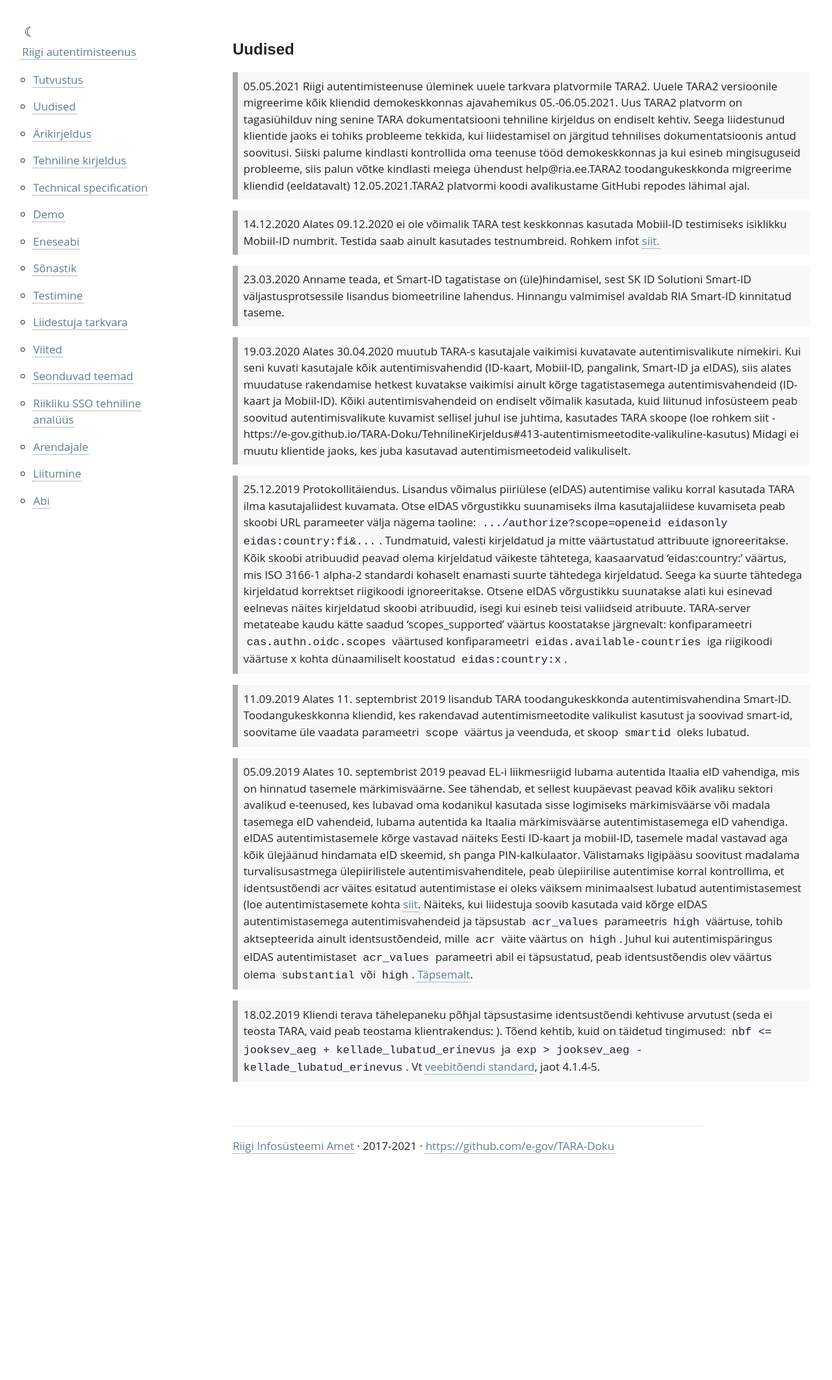
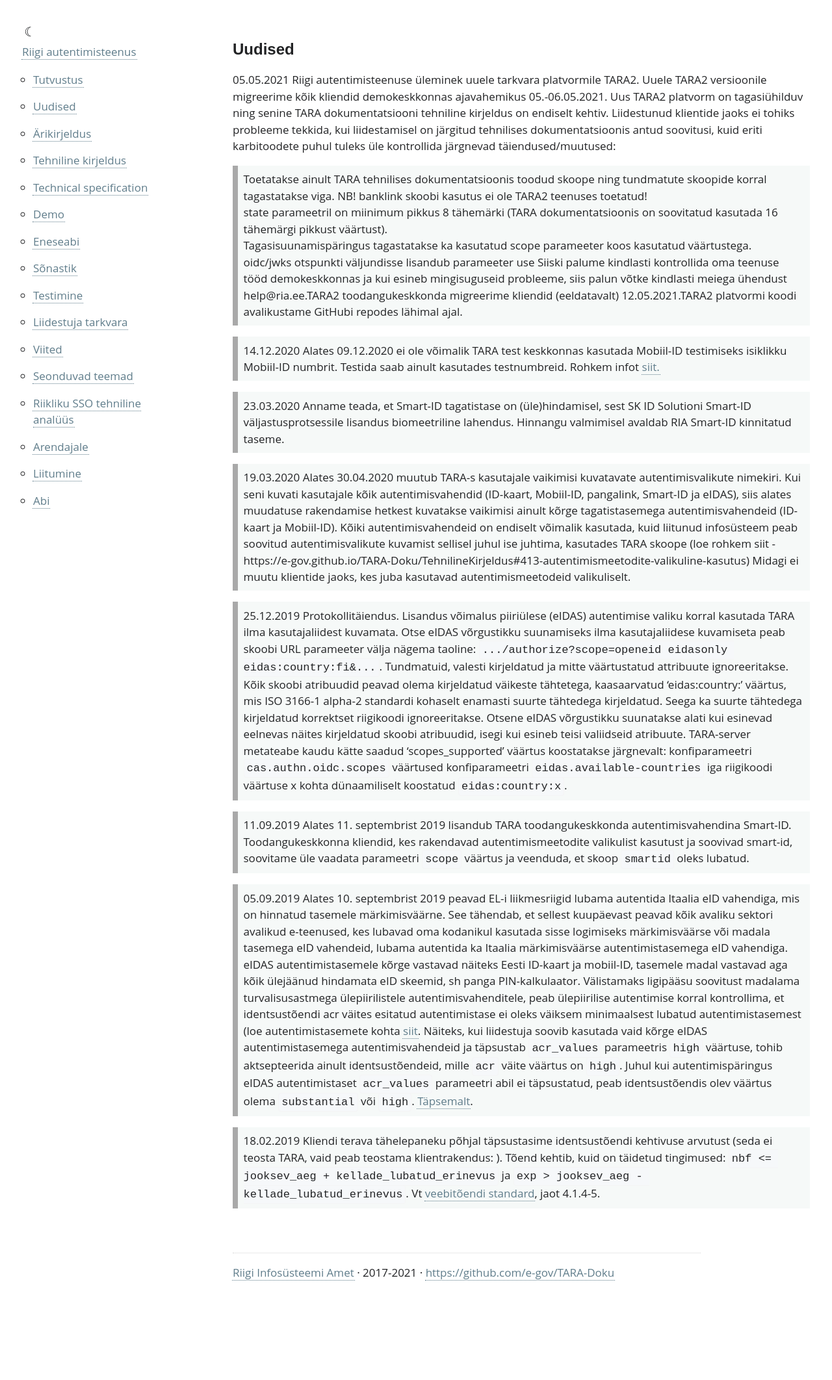
Before and after one commit to e-gov/TARA-Doku, a Jekyll site: the page built from Uudised.md, in a window 1280 px wide. Shown: the whole page at 65% size. Built offline with Jekyll 4.4.1, drawn with Linux system fonts in a browser that asks for light colours; our own code applies the rules of GitHub Pages for plain Markdown files.

Commit message:
Update Uudised.md

```diff
--- a/Uudised.md
+++ b/Uudised.md
@@ -4,7 +4,13 @@ permalink: Uudised
 
 # Uudised
 
-05.05.2021 Riigi autentimisteenuse üleminek uuele tarkvara platvormile TARA2. Uuele TARA2 versioonile migreerime kõik kliendid demokeskkonnas ajavahemikus 05.-06.05.2021. Uus TARA2 platvorm on tagasiühilduv ning senine TARA dokumentatsiooni tehniline kirjeldus on endiselt kehtiv. Seega liidestunud klientide jaoks ei tohiks probleeme tekkida, kui liidestamisel on järgitud tehnilises dokumentatsioonis antud soovitusi. Siiski palume kindlasti kontrollida oma teenuse tööd demokeskkonnas ja kui esineb mingisuguseid probleeme, siis palun võtke kindlasti meiega ühendust help@ria.ee.TARA2 toodangukeskkonda migreerime kliendid (eeldatavalt) 12.05.2021.TARA2 platvormi koodi avalikustame GitHubi repodes lähimal ajal.
+05.05.2021 Riigi autentimisteenuse üleminek uuele tarkvara platvormile TARA2. Uuele TARA2 versioonile migreerime kõik kliendid demokeskkonnas ajavahemikus 05.-06.05.2021. Uus TARA2 platvorm on tagasiühilduv ning senine TARA dokumentatsiooni tehniline kirjeldus on endiselt kehtiv.
+Liidestunud klientide jaoks ei tohiks probleeme tekkida, kui liidestamisel on järgitud tehnilises dokumentatsioonis antud soovitusi, kuid eriti karbitoodete puhul tuleks üle kontrollida järgnevad täiendused/muutused:
+* Toetatakse ainult TARA tehnilises dokumentatsioonis toodud skoope ning tundmatute skoopide korral tagastatakse viga. NB! banklink skoobi kasutus ei ole TARA2 teenuses toetatud!
+* state parameetril on miinimum pikkus 8 tähemärki (TARA dokumentatsioonis on soovitatud kasutada 16 tähemärgi pikkust väärtust).
+* Tagasisuunamispäringus tagastatakse ka kasutatud scope parameeter koos kasutatud väärtustega.
+* oidc/jwks otspunkti väljundisse lisandub parameeter use
+ Siiski palume kindlasti kontrollida oma teenuse tööd demokeskkonnas ja kui esineb mingisuguseid probleeme, siis palun võtke kindlasti meiega ühendust help@ria.ee.TARA2 toodangukeskkonda migreerime kliendid (eeldatavalt) 12.05.2021.TARA2 platvormi koodi avalikustame GitHubi repodes lähimal ajal.
 {: .note}
 
 14.12.2020 Alates 09.12.2020 ei ole võimalik TARA test keskkonnas kasutada Mobiil-ID testimiseks isiklikku Mobiil-ID numbrit. Testida saab ainult kasutades testnumbreid. Rohkem infot [siit.](https://www.skidsolutions.eu/uudised/mobiil-id-demo-keskkond-ei-ole-tehnilistel-pohjustel-kattesaadav/)
```
